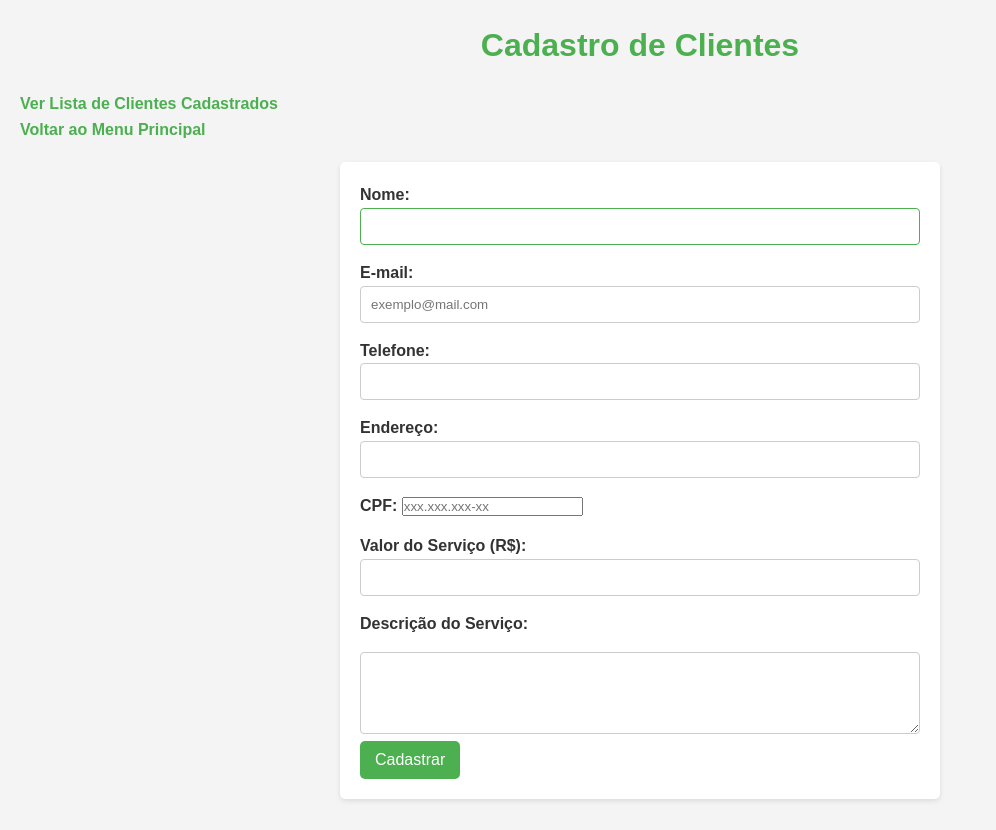
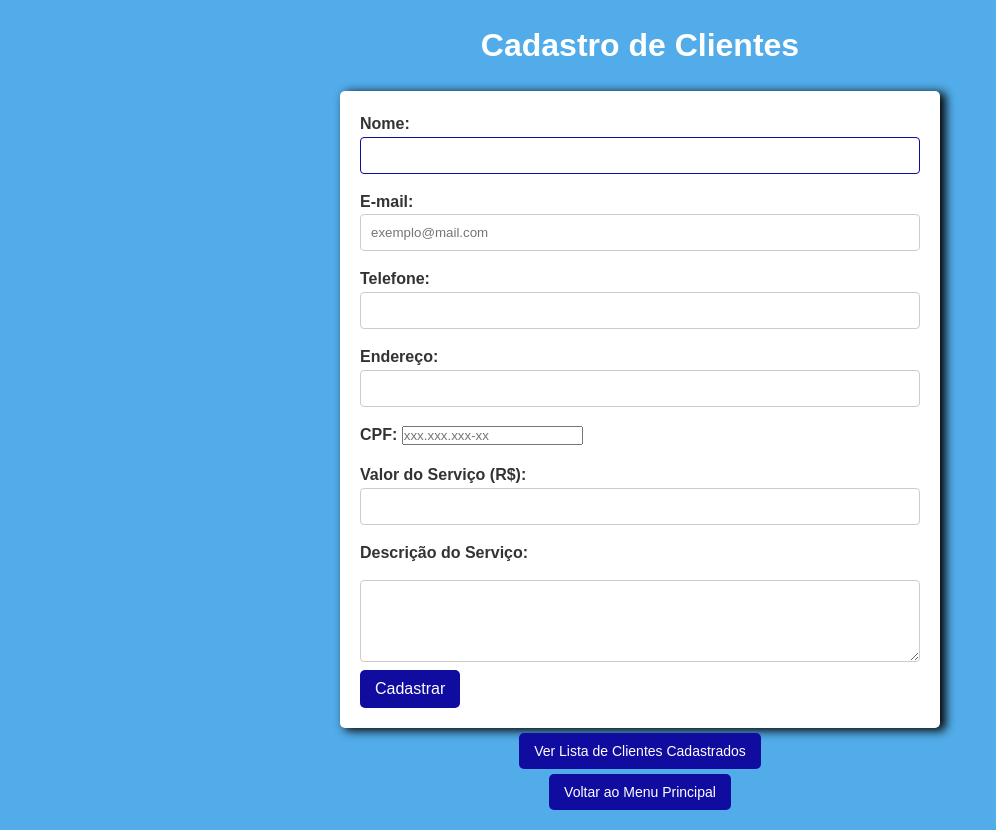
Before and after one commit to guimileib/receipts-generator, a Flask app: page /register in a window 1280 px wide. Shown: the whole page, without its empty margins (0-996 px from the left). Before the commit the page ends 801 px from the top, so only its background shows below. Run offline with Flask 3, Linux system fonts and the light colour scheme; the visitor is signed in with stand-in values (Sample User, id 1).

```diff
--- a/templates/login.html
+++ b/templates/login.html
@@ -1,5 +1,6 @@
 <!DOCTYPE html>
 <html lang="pt-br">
+
 <head>
     <meta charset="UTF-8">
     <meta name="viewport" content="width=device-width, initial-scale=1.0">
@@ -87,14 +88,14 @@
         form button:hover {
             background-color: #2a6fa8;
         }
-
     </style>
 </head>
+
 <body>
 
     <div class="container">
 
-        <img class="logo" src="/static/images/logo_png.png" alt="Logo vila do sol">
+        <img class="logo" src="/static/images/logo_png.png" alt="Logo Vila do Sol">
         <p>Informe seu usuário e senha para acessar o sistema</p>
         <form method="POST">
             <input type="text" name="username" placeholder="Usuário" required>
@@ -103,4 +104,5 @@
         </form>
     </div>
 </body>
+
 </html>
--- a/templates/register.html
+++ b/templates/register.html
@@ -1,5 +1,6 @@
 <!DOCTYPE html>
 <html lang="pt-br">
+
 <head>
     <meta charset="UTF-8">
     <meta name="viewport" content="width=device-width, initial-scale=1.0">
@@ -7,14 +8,14 @@
 
     <style>
         * {
-        margin: 0;
-        padding: 0;
-        box-sizing: border-box;
+            margin: 0;
+            padding: 0;
+            box-sizing: border-box;
         }
 
         body {
             font-family: Arial, sans-serif;
-            background-color: #f4f4f4;
+            background-color: #51ace9;
             color: #333;
             line-height: 1.6;
             padding: 20px;
@@ -23,7 +24,7 @@
         h1 {
             text-align: center;
             margin-bottom: 20px;
-            color: #4CAF50;
+            color: #ffffff;
         }
 
         nav {
@@ -42,7 +43,7 @@
 
         nav ul li a {
             text-decoration: none;
-            color: #4CAF50;
+            color: #4c4faf;
             font-weight: bold;
         }
 
@@ -54,7 +55,7 @@
             background: #fff;
             padding: 20px;
             border-radius: 5px;
-            box-shadow: 0 2px 5px rgba(0, 0, 0, 0.1);
+            box-shadow: 5px 2px 10px 1px rgb(10, 10, 9);
             max-width: 600px;
             margin: 0 auto;
         }
@@ -85,12 +86,12 @@
         form input[type="tel"]:focus,
         form input[type="number"]:focus,
         form textarea:focus {
-            border-color: #4CAF50;
+            border-color: #110ca0;
             outline: none;
         }
 
         form button {
-            background-color: #4CAF50;
+            background-color: #110ca0;
             color: white;
             padding: 10px 15px;
             border: none;
@@ -102,34 +103,69 @@
         form button:hover {
             background-color: #45a049;
         }
+
+        button {
+            background-color: #110ca0;
+            color: white;
+            padding: 10px 15px;
+            border: none;
+            border-radius: 5px;
+            cursor: pointer;
+            font-size: 14px;
+        }
+
+        .btn-clients {
+            padding-top: 5px;
+            max-width: 900px;
+            margin: 0 auto;
+            display: grid;
+            place-items: center;
+        }
+        .btn-dash {
+            padding-top: 5px;
+            max-width: 900px;
+            margin: 0 auto;
+            display: grid;
+            place-items: center;
+        }
     </style>
 
 </head>
+
 <body>
     <h1>Cadastro de Clientes</h1>
 
-    <nav>
-        <ul>
-            <li><a href="{{ url_for('main.listar_clientes') }}">Ver Lista de Clientes Cadastrados</a></li>
-        </ul>
-        <ul>
-            <li><a href="{{ url_for('main.dashboard') }}">Voltar ao Menu Principal</a></li>
-        </ul>
-    </nav>
-
     <form action="{{ url_for('main.register') }}" method="post">
-        <p><label >Nome: <input type="text" id="nome" autofocus name="nome" required></label></p>
-        <p><label >E-mail: <input type="email" id="email" name="email" placeholder="exemplo@mail.com" required></label></p>
-        <p><label >Telefone: <input type="tel" id="telefone" name="telefone" required></label></p>
-        <p><label >Endereço: <input type="text" id="endereco" name="endereco" required></label></p>
-        <p><label >CPF: <input type="" id="cpf" name="cpf" required pattern="\d{3}\.\d{3}\.\d{3}-\d{2}" placeholder="xxx.xxx.xxx-xx" required></label></p>
+        <p><label>Nome: <input type="text" id="nome" autofocus name="nome" required></label></p>
+        <p><label>E-mail: <input type="email" id="email" name="email" placeholder="exemplo@mail.com" required></label>
+        </p>
+        <p><label>Telefone: <input type="tel" id="telefone" name="telefone" required></label></p>
+        <p><label>Endereço: <input type="text" id="endereco" name="endereco" required></label></p>
+        <p><label>CPF: <input type="" id="cpf" name="cpf" required pattern="\d{3}\.\d{3}\.\d{3}-\d{2}"
+                    placeholder="xxx.xxx.xxx-xx" required></label></p>
 
         <p><label>Valor do Serviço (R$):
-            <input type="number" id="service_value" name="service_value" step="1.00" min="0" required>
-        </label></p>
+                <input type="number" id="service_value" name="service_value" step="1.00" min="0" required>
+            </label></p>
 
         <p><label>Descrição do Serviço:</label></p>
         <textarea id="service_description" name="service_description" rows="4" cols="50" required></textarea>
 
         <button type="submit">Cadastrar</button>
     </form>
+
+
+    <div class="btn-clients">
+        <a href="{{ url_for('main.listar_clientes') }}">
+            <button>Ver Lista de Clientes Cadastrados</button>
+        </a>
+
+    </div>
+    <div class="btn-dash">
+        <a href="{{ url_for('main.dashboard') }}">
+            <button>Voltar ao Menu Principal</button>
+        </a>
+    </div>
+</body>
+
+</html>
```
Also changed, not shown: templates/clientes.html (+18 -12 lines), templates/contrato.html (+25 -18 lines), templates/dashboard.html (+7 -5 lines).
